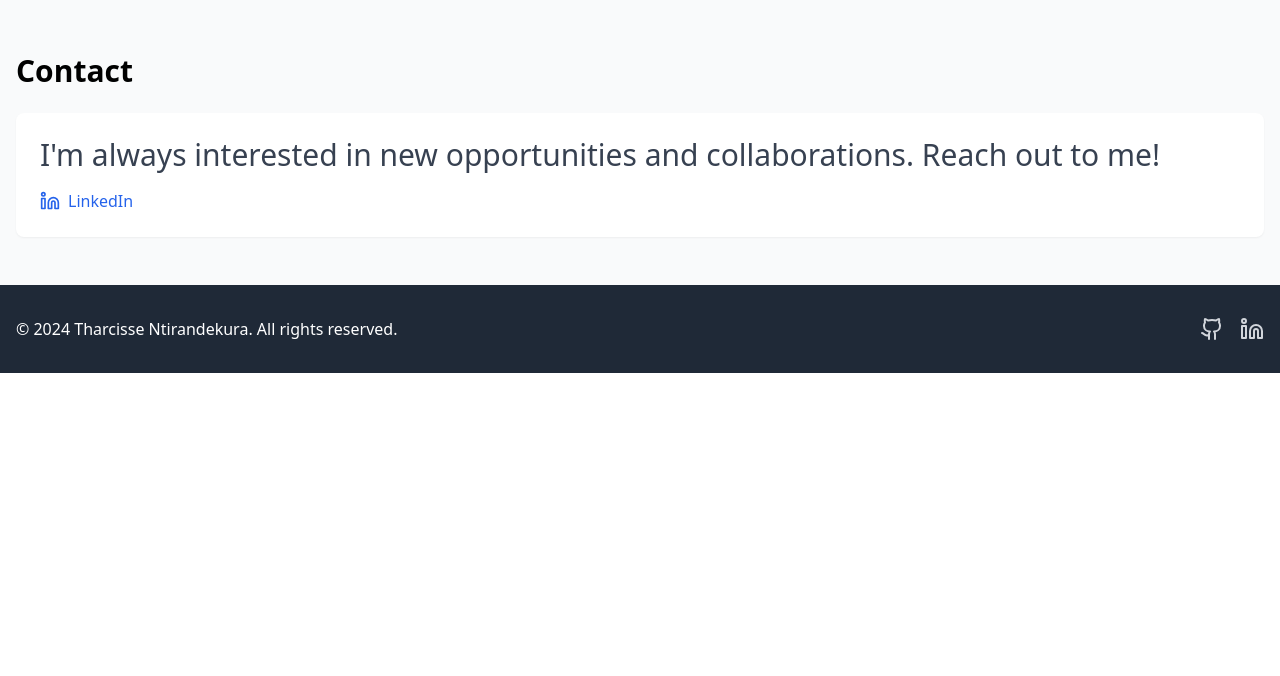
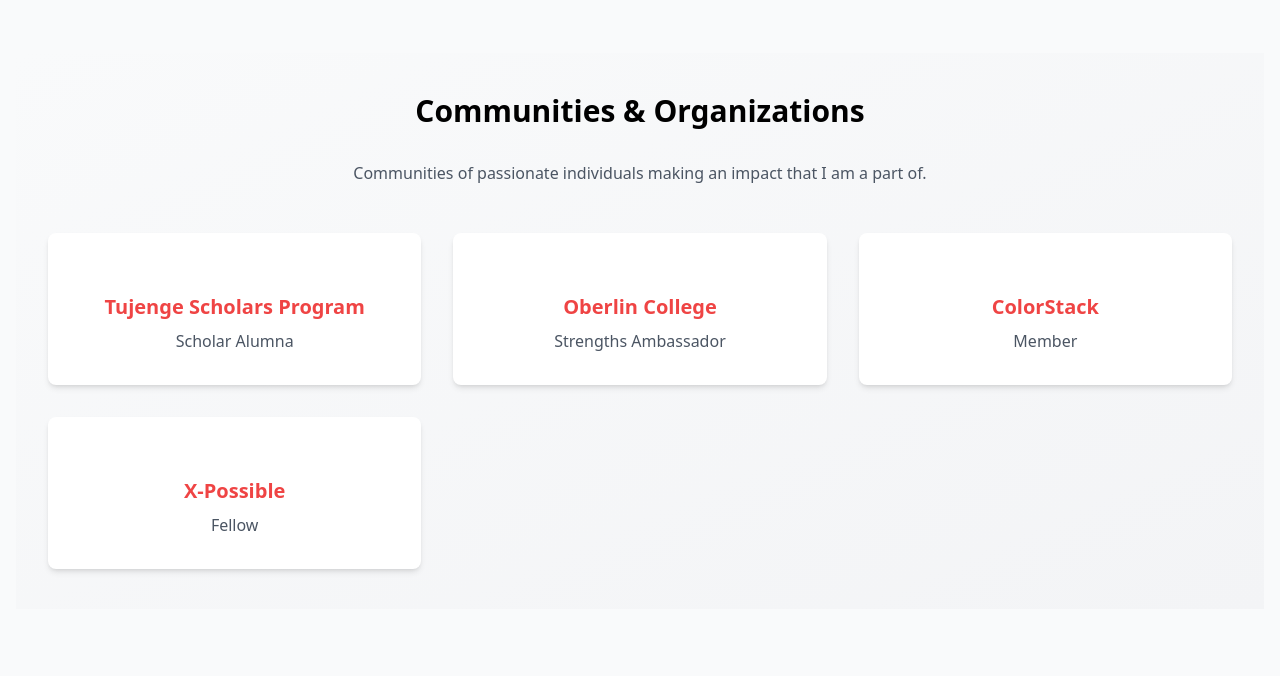
Before and after one commit to tharcissentirandekura/portfolio-generator, a React (Vite) app: page / in a window 1280 px wide. Shown: the part 3984-4660 px from the top of the page. Before the commit the page ends 4357 px from the top, so only its background shows below. Built offline with nearby package versions, Linux system fonts and the light colour scheme.

Commit message:
Update: Regular code update

```diff
--- /dev/null
+++ b/src/components/Communities.tsx
@@ -0,0 +1,78 @@
+
+
+/**
+ *
+ * @returns The Community component that displays the communities
+ * and organizations that I am a part of.
+ */
+const Community = () => {
+    const organizations = [
+        {
+            name:"Tujenge Scholars Program",
+            position: "Scholar Alumna",
+            // description: "A scholarship program that supports high-achieving, low-income students in Kenya.",
+            image: "",
+            background:"bg-gradient-to-br from-blue-500 to-blue-700"
+
+        },
+        {
+            name: "Oberlin College",
+            position: "Strengths Ambassador",
+            description: "Promote the CliftonStrengths assessment to students and staff, and facilitate workshops to help students understand their strengths.",
+            image: "" ,// Add image path
+            background:"bg-gradient-to-br from-blue-500 to-blue-700"
+        },
+        {
+            name: "ColorStack",
+            position: "Member",
+            description: "A student organization that promotes diversity and inclusion in the Computer Science department.",
+            image: "", // Add image path,
+            background:"bg-gradient-to-br from-blue-500 to-blue-700"
+        },
+        {
+            name: "X-Possible",
+            position: "Fellow",
+            description: "",
+            image: "", // Add image path
+            background:"bg-gradient-to-br from-blue-500 to-blue-700"
+        },
+    ];
+
+    return (
+        <section className="py-10 px-4 md:px-8 bg-gradient-to-br from-gray-50 to-gray-100">
+            <div className="max-w-7xl mx-auto">
+                <h2 className="text-3xl font-bold text-center mb-8">
+                    Communities & Organizations
+                </h2>
+
+                <p className="text-center text-gray-600 mb-12">
+                    Communities of passionate individuals making an impact that I am a part of.
+                </p>
+
+                <div className="grid grid-cols-1 md:grid-cols-2 lg:grid-cols-3 gap-8">
+                    {organizations.map((org, index) => (
+                        <div
+                            key={index}
+                            className="bg-white rounded-lg shadow-md text-red-500 p-6 hover:shadow-lg transition-shadow duration-300"
+                        >
+                            <div className="h-5 mb-4">
+                                {org.image && (
+                                    <img
+                                        src={org.image}
+                                        alt={org.name}
+                                        className="h-full object-contain mx-auto"
+                                    />
+                                )}
+                            </div>
+                            <h3 className="text-xl font-semibold text-center mb-2">{org.name}</h3>
+                            <p className="text-gray-600 font-medium text-center mb-2">{org.position}</p>
+                            {/* <p className="text-gray-500 text-center text-sm">{org.description}</p> */}
+                        </div>
+                    ))}
+                </div>
+            </div>
+        </section>
+    );
+};
+
+export default Community;
--- a/src/layouts/MainLayout.tsx
+++ b/src/layouts/MainLayout.tsx
@@ -4,6 +4,7 @@
 import Experience from '../components/Experience';
 import Projects from '../components/Projects';
 import Education from '../components/Education';
+import Community from '../components/Communities';
 import Contact from '../components/Contact';
 import Footer from '../components/Footer';
 
@@ -34,6 +35,9 @@
       <div id="education" className="container mx-auto px-4 py-12">
         <Education />
       </div>
+      <div id="community" className="container mx-auto px-4 py-12">
+        <Community />
+      </div>
       <div id="contact" className="container mx-auto px-4 py-12">
         <Contact />
       </div>
```
